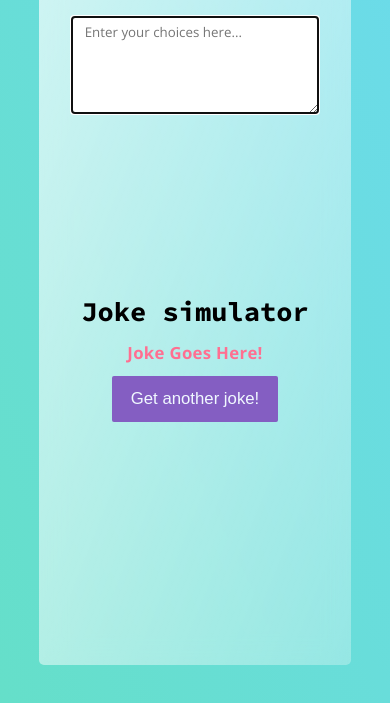
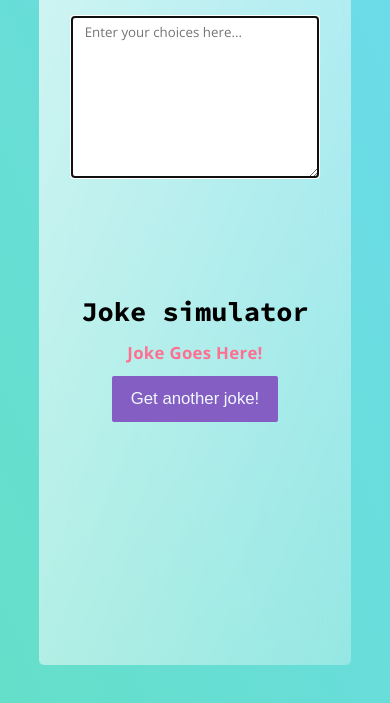
Before and after one commit to Tijmenjacobs/choicepicker, a website built with Parcel: page index.html in a window 390 px wide. Shown: the part 141-844 px from the top of the page. Built offline with nearby package versions, Linux system fonts and the light colour scheme; no server answers.

Commit message:
Small Fix

```diff
--- a/styles.css
+++ b/styles.css
@@ -266,9 +266,10 @@ p {
     visibility: hidden;
   }
 
-  /* .choice-picker {
-    margin-bottom: 6rem;
-  } */
+  #textarea {
+    height: 25rem;
+    max-height: 25rem;
+  }
 
   #textarea {
     width: 90%;
```
